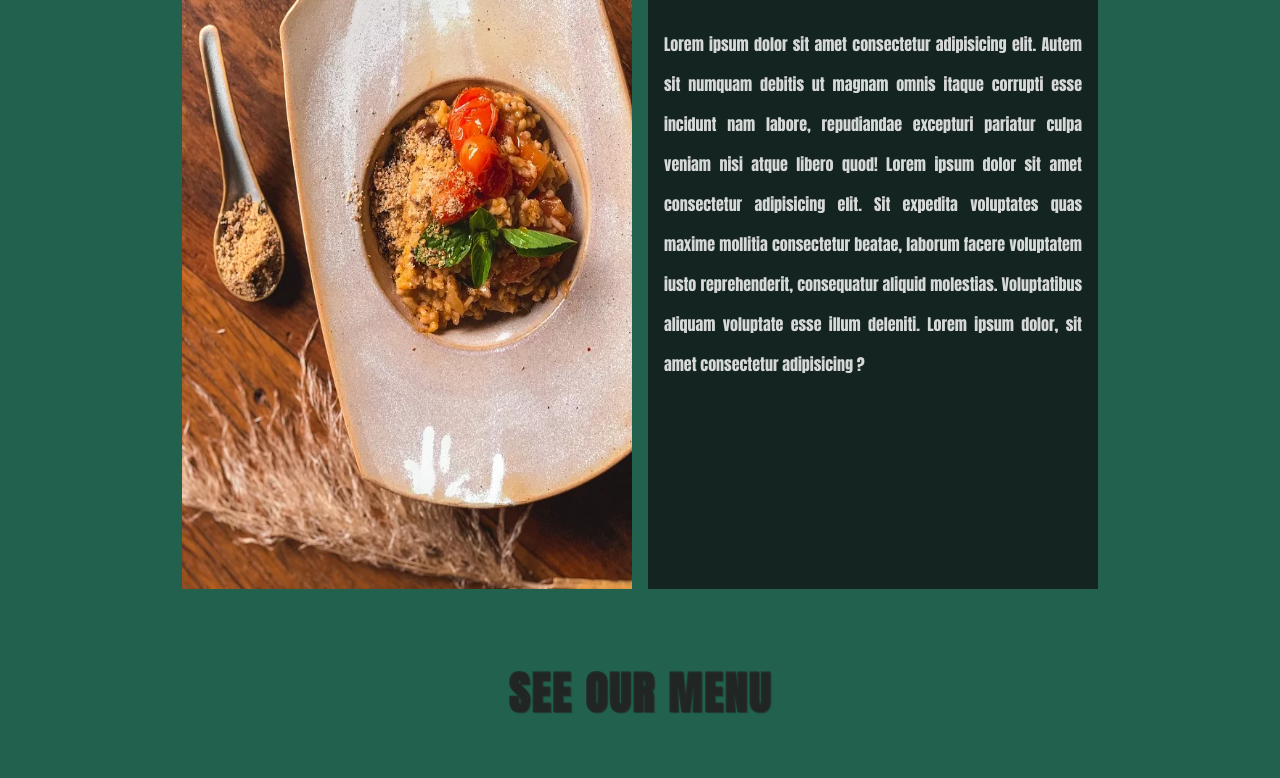
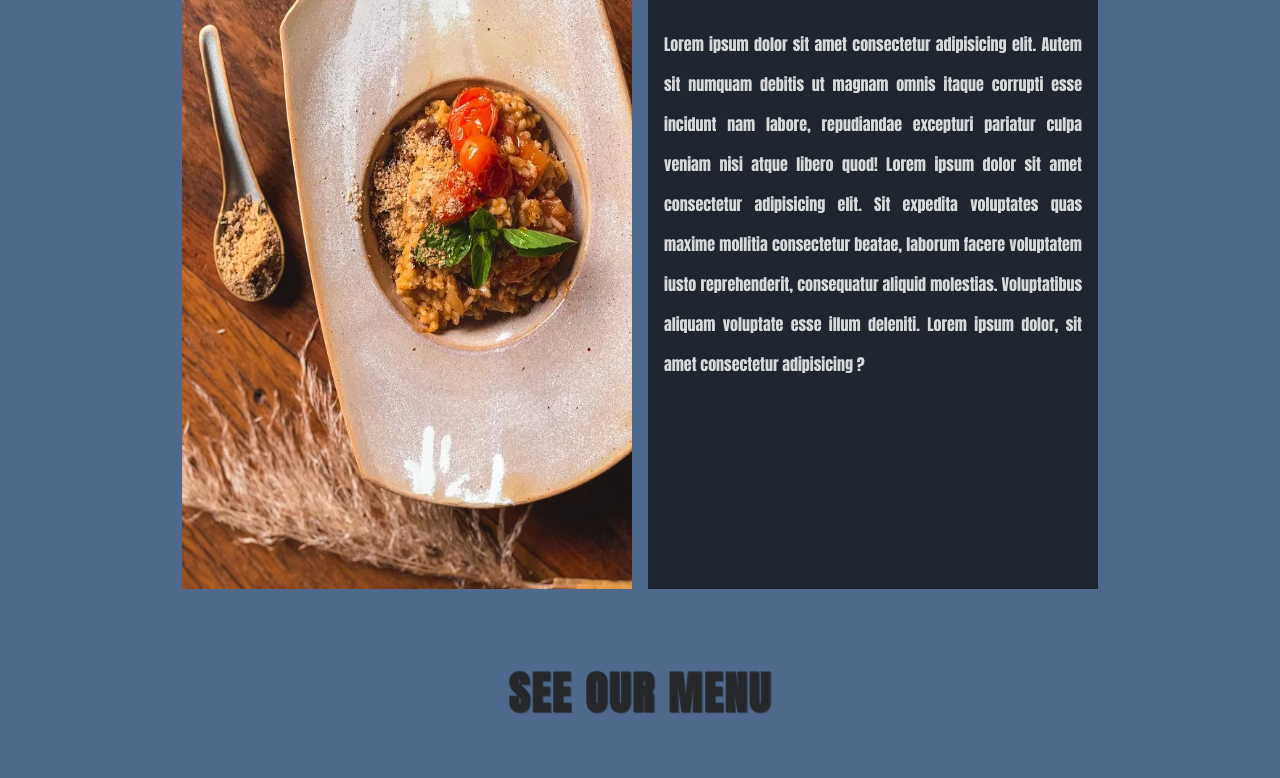
Before and after one commit to lindomarterra/greenbites, a plain HTML site: page index.html in a window 1280 px wide. Shown: the part 261-1039 px from the top of the page. Drawn offline with nearby package versions, Linux system fonts and the light colour scheme; a web font is replaced by a local one.

Commit message:
first commit

```diff
--- a/style.css
+++ b/style.css
@@ -30,7 +30,7 @@ html{ scroll-behavior: smooth;}
 
 body{
     color: #fff;
-    background-color: var(--color6);
+    background-color: var(--color1);
 }
 
 #btn-check{ display: none;}
```
